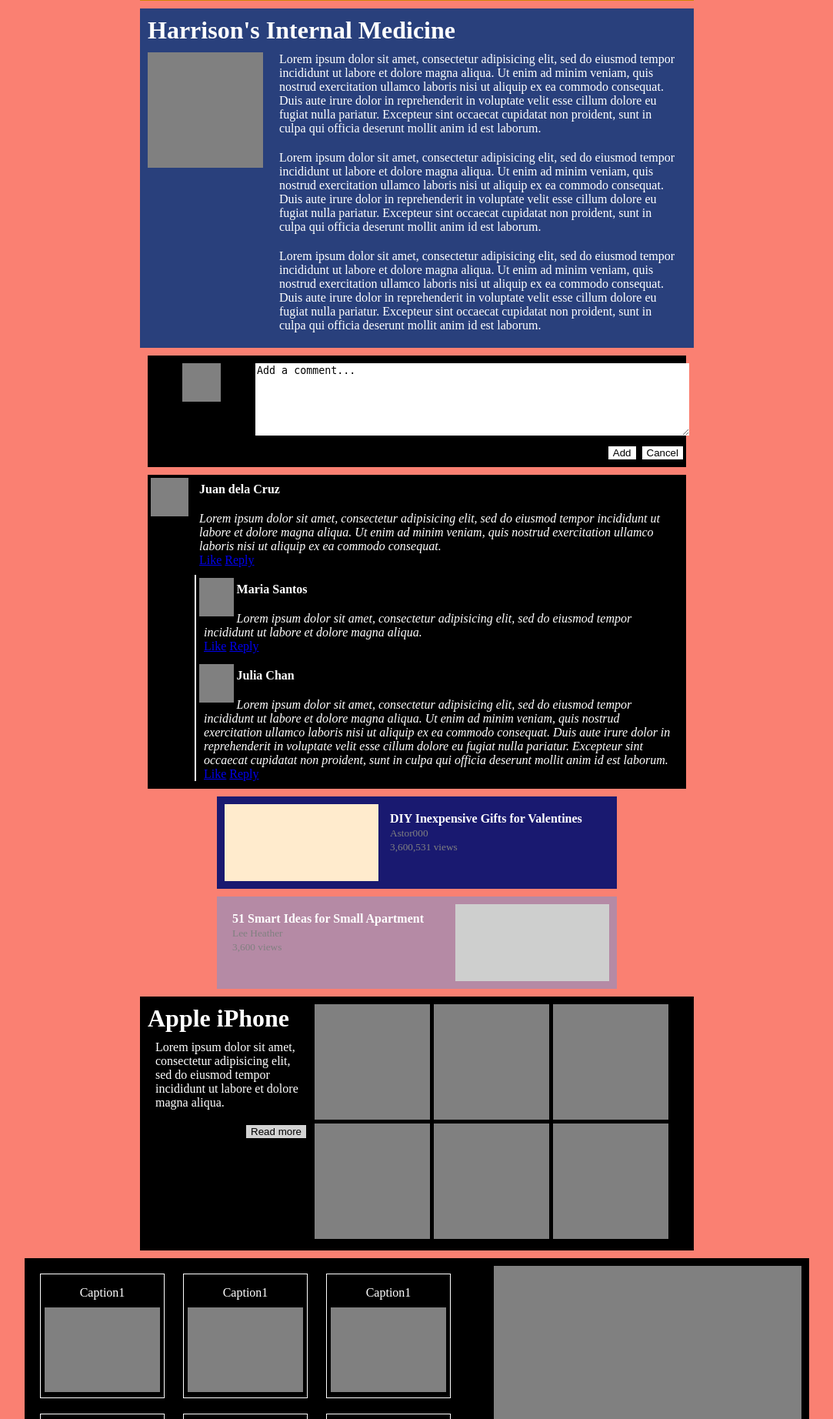
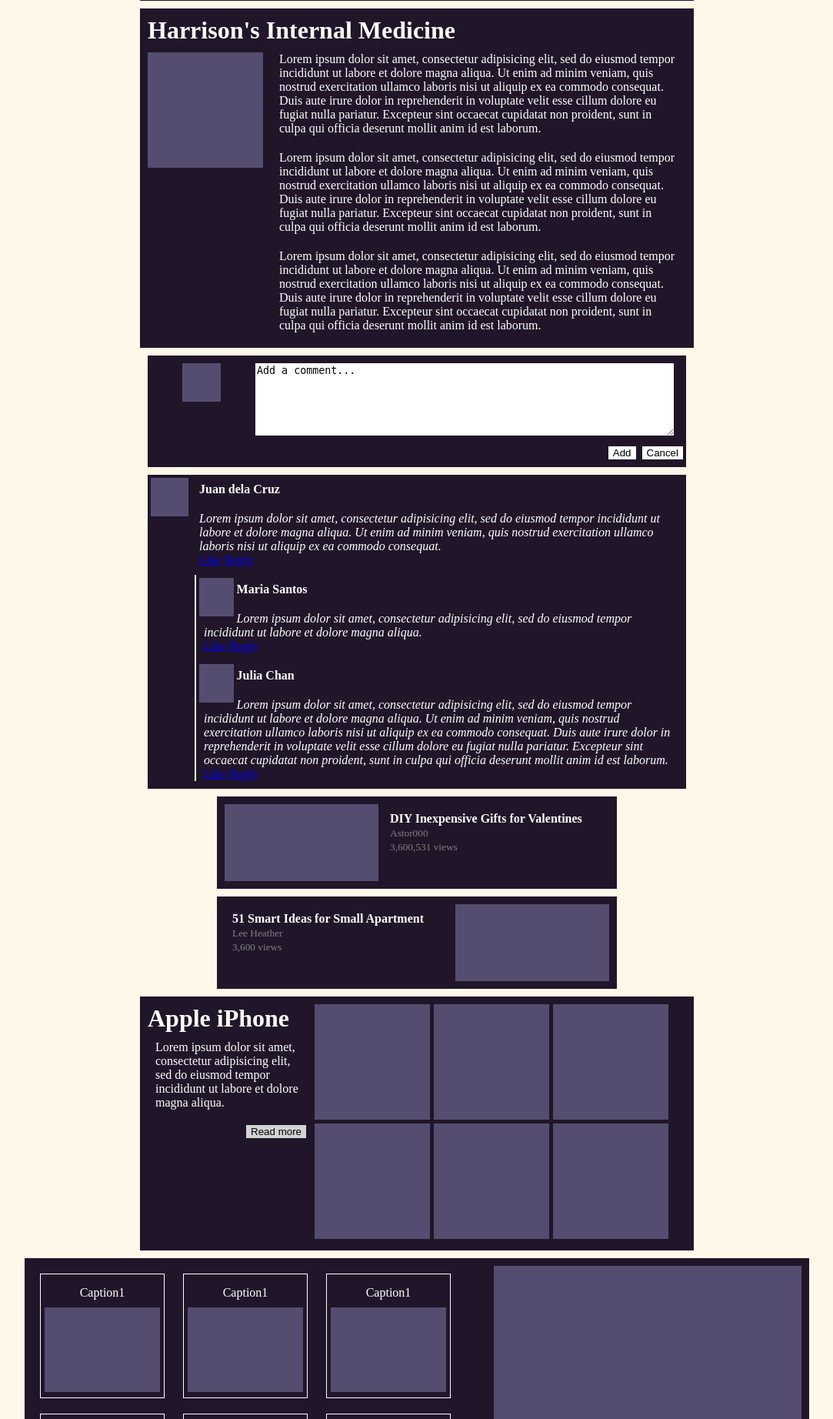
Before and after one commit to rochelleilustre/b3nc-ilustre-rochelle, a PHP site: page / in a window 1280 px wide. Shown: the part 1414-3258 px from the top of the page at 77% size, without its empty margins (98-1181 px from the left). Run offline with PHP 8.4, Linux system fonts and the light colour scheme; some libraries are stand-ins or nearby versions.

Commit message:
updated mod02-11

```diff
--- a/mod02-11/css/style.css
+++ b/mod02-11/css/style.css
@@ -4,7 +4,7 @@
 }
 
 body {
-	background-color: salmon;
+	background-color: #FEF8E8;
 }
 
 div	{
@@ -17,7 +17,7 @@ div	{
 	width: 700px;
 	height: auto;
 	padding: 10px;
-	background-color: #336699;
+	background-color: #211529;
 	margin-bottom: 10px;
 }
 
@@ -25,7 +25,7 @@ div	{
 	width: 150px;
 	height: 150px;
 	margin: 10px;
-	background-color: #C0C0C0;
+	background-color: #554D70;
 	float: left;
 }
 
@@ -41,7 +41,7 @@ div	{
 	width: 700px;
 	height: auto;
 	padding: 10px;
-	background-color: black;
+	background-color: #211529;
 	margin-bottom: 10px;
 
 }
@@ -49,8 +49,8 @@ div	{
 .caption {
 	width: 150px;
 	/*height: 150px;*/
-	border: 1px solid white;
-	background-color: #333366;
+	border: 1px solid #FBE6BF;
+	background-color: #5D4067;
 	padding: 10px;
 	float: left;
 	margin: 10px;
@@ -59,7 +59,7 @@ div	{
 .grey-boxes2{
 	width: 150px;
 	height: 150px;
-	background-color: #fff;
+	background-color: #554D70;
 	margin-bottom: 10px;
 }
 
@@ -79,7 +79,7 @@ p {
 	width: 700px;
 	height: auto;
 	padding: 10px;
-	background-color: #D08504;
+	background-color: #211529;
 	margin-bottom: 10px;
 
 }
@@ -92,7 +92,7 @@ p {
 .box {
 	width: 150px;
 	height: 150px;
-	background-color: grey;
+	background-color: #554D70;
 	margin-right: 10px;
 	margin-top: 10px;
 	float: left;
@@ -105,13 +105,13 @@ p {
 	height: auto;
 	padding: 10px;
 	margin-bottom: 10px;
-	background-color: #29407C;
+	background-color: #211529;
 }
 
 .box-container4 {
 	width: 150px;
 	height: 150px;
-	background-color: grey;
+	background-color: #554D70;
 	margin-right: 10px;
 	margin-top: 10px;
 	float: left;
@@ -125,7 +125,7 @@ p {
 
 .black-container5 {
 	width: 700px;
-	background-color: black;
+	background-color: #211529;
 	margin-bottom: 10px;
 }
 
@@ -134,7 +134,7 @@ p {
 .box-container5 {
 	width: 50px;
 	height: 50px;
-	background-color: grey;
+	background-color: #554D70;
 }
 
 .box-cont5 {
@@ -149,8 +149,9 @@ p {
 }
 
 textarea {
-	width: 100%;
+	width: 95%;
 	height: 90px;
+	padding-right: 10px;
 }
 
 button {
@@ -178,14 +179,14 @@ button {
 
 .black-container6 {
 	width: 700px;
-	background-color: black;
+	background-color: #211529;
 	margin-bottom: 10px;
 }
 
 .grey-box6 {
 	width: 50px;
 	height: 50px;
-	background-color: grey;
+	background-color: #554D70;
 	float: left;
 }
 
@@ -209,7 +210,7 @@ button {
 .hidden-box {
 	width: 61px;
 	height: 268px;
-	background-color: black;
+	background-color: #211529;
 	border-right: 2px solid white;
 	float: left;
 }
@@ -219,14 +220,14 @@ button {
 	width: 500px;
 	height: auto;
 	padding: 10px;
-	background-color: #191970;
+	background-color: #211529;
 	margin-bottom: 10px;
 }
 
 .grey-box7{
 	height: 100px;
 	width: 40%;
-	background-color: #FFEBCD;
+	background-color: #554D70;
 	float: left;
 }
 
@@ -245,14 +246,14 @@ p small {
 	width: 500px;
 	height: auto;
 	padding: 10px;
-	background-color: #B58AA5;
+	background-color: #211529;
 	margin-bottom: 10px;
 }
 
 .grey-box8{
 	height: 100px;
 	width: 40%;
-	background-color: #CECFCE;
+	background-color: #554D70;
 	float: right;
 }
 
@@ -262,7 +263,7 @@ p small {
 	width: 700px;
 	height: auto;
 	padding: 10px;
-	background-color: black;
+	background-color: #211529;
 	margin-bottom: 10px;
 }
 
@@ -281,7 +282,7 @@ p small {
 .grey-box9 {
 	width: 150px;
 	height: 150px;
-	background-color: grey;
+	background-color: #554D70;
 	margin-right: 5px;
 	margin-bottom:5px;
 	display: inline-block;
@@ -298,7 +299,7 @@ p small {
 	width: 1000px;
 	height: auto;
 	padding: 10px;
-	background-color: black;
+	background-color: #211529;
 	margin-bottom: 10px;
 
 }
@@ -327,7 +328,7 @@ p small {
 .grey-box10 {
 	width: 150px;
 	height: 110px;
-	background-color: grey;
+	background-color: #554D70;
 }
 
 .right-side10 {
@@ -339,7 +340,7 @@ p small {
 .large-box10 {
 	height: 200px;
 	width: 400px;
-	background-color: grey;
+	background-color: #554D70;
 }
 
 .menu {
@@ -350,7 +351,7 @@ p small {
 .baguio-box {
 	width: 150px;
 	height: 100px;
-	background-color: grey;
+	background-color: #554D70;
 	margin-right: 5px;
 	float: left;
 }
--- a/mod02-11/index.html
+++ b/mod02-11/index.html
@@ -121,7 +121,7 @@
 	<div class="pattern6">
 		<div class="black-container6 clear">
 
-			<div class="grey-box6"> </div>
+			<div class="grey-box6"><i class="fa fa-user-circle" aria-hidden="true"></i></div>
 
 			<div class="juan">
 				<p><strong>Juan dela Cruz</strong></p>
```
Also changed, not shown: other parts of mod02-11/index.html (+16 -16 lines).
